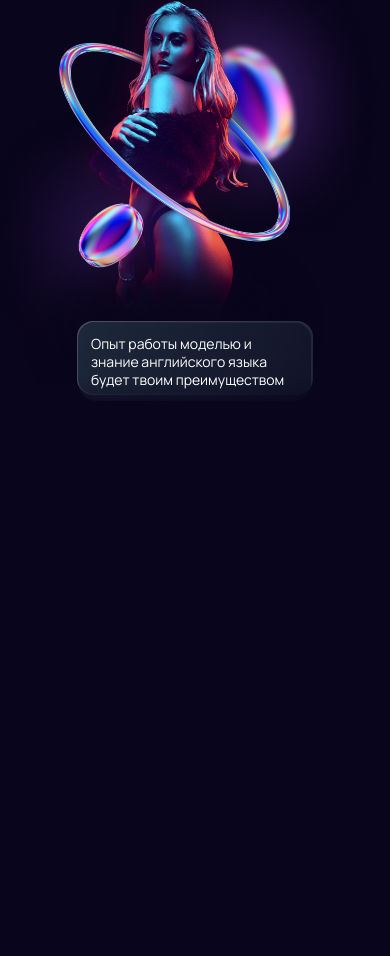
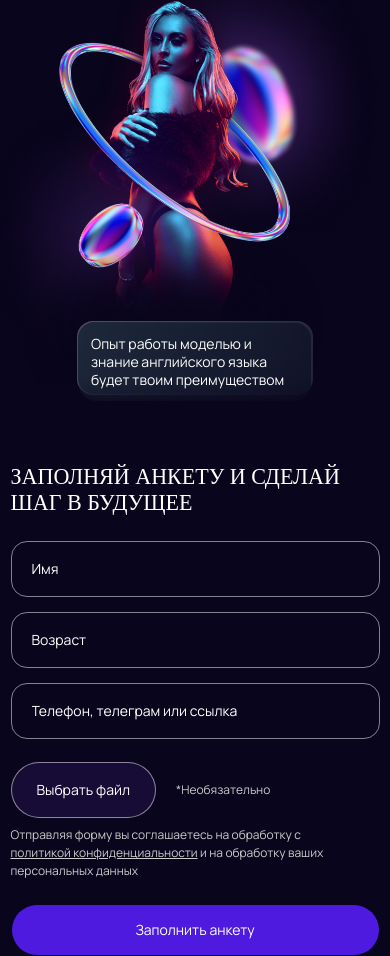
Before and after one commit to alchemycat/Stellar-Landing, a website: page src/index.html in a window 390 px wide. Shown: the part 4373-5329 px from the top of the page. Before the commit the page ends 4777 px from the top, so only its background shows below. Drawn offline with nearby package versions, Linux system fonts and the light colour scheme; files that its build step writes are made by us from their sources; files whose address does not match are found by name; a web font is replaced by a local one.

Commit message:
добавил секцию work, часть с формой без адаптива

```diff
--- a/gulp/version.json
+++ b/gulp/version.json
@@ -1,3 +1,3 @@
 {
-    "main": "20230730205310"
+    "main": "20230730212134"
 }
--- /dev/null
+++ b/src/html/work.html
@@ -0,0 +1,70 @@
+<section class="work">
+  <div class="container">
+    <div class="work__wrapper">
+      <div class="row">
+        <div class="col-12">
+          <h2 class="work__header work__h2">
+            Заполняй анкету и сделай шаг в будущее
+          </h2>
+        </div>
+
+        <div class="col-12 col-md-5">
+          <div class="work__block">
+            <form method="post" action="#">
+              <fieldset>
+                <div class="work__top d-flex flex-column">
+                  <input
+                    class="work__input"
+                    placeholder="Имя"
+                    type="text"
+                    name="your-name"
+                  />
+                  <input
+                    class="work__input work__input-num"
+                    placeholder="Возраст"
+                    type="number"
+                    name="age"
+                  />
+                  <input
+                    class="work__input"
+                    placeholder="Телефон, телеграм или ссылка"
+                    type="text"
+                    name="phone"
+                  />
+
+                  <div class="work__file-wrapper">
+                      <label class="work__file" for="photo">Выбрать файл</label>
+                      <p class="work__tip">
+                        *Необязательно
+                      </p>
+                    <input
+                      class="d-none"
+                      id="photo"
+                      accept="audio/*,video/*,image/*"
+                      aria-invalid="false"
+                      type="file"
+                      name="photo"
+                    />
+                  </div>
+                </div>
+
+                <p class="work__policy">
+                Отправляя форму вы соглашаетесь на обработку с <a href="/about/privacy-policy/" rel="nofollow"
+                >политикой конфиденциальности</a
+                > и на обработку ваших персональных данных
+                </p>
+
+                <input
+                class="work__button button"
+                type="submit"
+                value="Заполнить анкету"
+              />
+              </fieldset>
+            </form>
+          </div>
+        </div>
+        <div class="col-12 col-md-6"></div>
+      </div>
+    </div>
+  </div>
+</section>
--- a/src/index.html
+++ b/src/index.html
@@ -12,6 +12,7 @@
 				@@include('html/safe.html', {})
 				@@include('html/calc.html', {})
 				@@include('html/cond.html', {})
+				@@include('html/work.html', {})
 			</main>
 			@@include('html/footer.html', {})
 		</div>
--- /dev/null
+++ b/src/scss/components/_work.scss
@@ -0,0 +1,76 @@
+.work {
+    padding-top: var(--section-offset-y);
+    &__header {
+        font-family: var(--font-secondary);
+        text-transform: uppercase;
+        max-width: 503px;
+    }
+    &__block {
+        margin-top: var(--mt-40);
+    }
+    &__top {
+        display: flex;
+        flex-direction: column;
+        gap: 15px;
+    }
+    &__input {
+        background-color: transparent;
+        padding: 15px 20px;
+        border-radius: var(--border-radius-16);
+        border: 1px solid rgba(255,255,255,0.5);
+        font-size: var(--fz-18);
+        line-height: var(--lh-24);
+        color: var(--text-color);
+        font-weight: 400;
+        font-family: var(--font-main);
+        max-width: 491px;
+        &::placeholder {
+            font-size: var(--fz-18);
+            line-height: var(--lh-24);
+            color: var(--text-color);
+            font-weight: 400;
+            font-family: var(--font-main);
+        }
+    }
+
+    &__file {
+        font-size: var(--fz-14);
+        line-height: var(--lh-18);
+        padding: 18px 25px;
+        border-radius: var(--border-radius-30);
+        border: 1px solid rgba(255,255,255,0.5);
+        background-color: var(--secondary-button-color);
+        cursor: pointer;
+    }
+
+    &__file-wrapper {
+        display: flex;
+        align-items: center;
+        gap: 0px 20px;
+        margin-top: var(--mt-16);
+
+    }
+
+    &__tip {
+        font-size: 12px;
+        color: var(--subheader-color);
+        line-height: normal;
+    }
+
+    &__policy {
+        font-size: 12px;
+        color: var(--subheader-color);
+        margin-top: var(--mt-16);
+        max-width: 491px;
+        a {
+            font-size: 12px;
+            color: var(--subheader-color);
+            text-decoration: underline;
+            display: inline-block;
+        }
+    }
+
+    &__button {
+        margin-top: var(--content-offset-y);
+    }
+}
--- a/src/scss/style.scss
+++ b/src/scss/style.scss
@@ -31,8 +31,8 @@
     --mt-12: 12px;
     --mt-16: 16px;
     --mt-24: 24px;
+    --mr-24: 24px;
     --mt-40: 40px;
-    --mr-24: 24px;
 }
 
 body {
@@ -341,3 +341,8 @@ $height: 94px;
 @import "./components/safe";
 @import "./components/calc";
 @import "./components/cond";
+@import "./components/work";
+
+.d-none {
+  display: none;
+}
```
Also changed, not shown: dist/css/style.css, dist/index.html.
